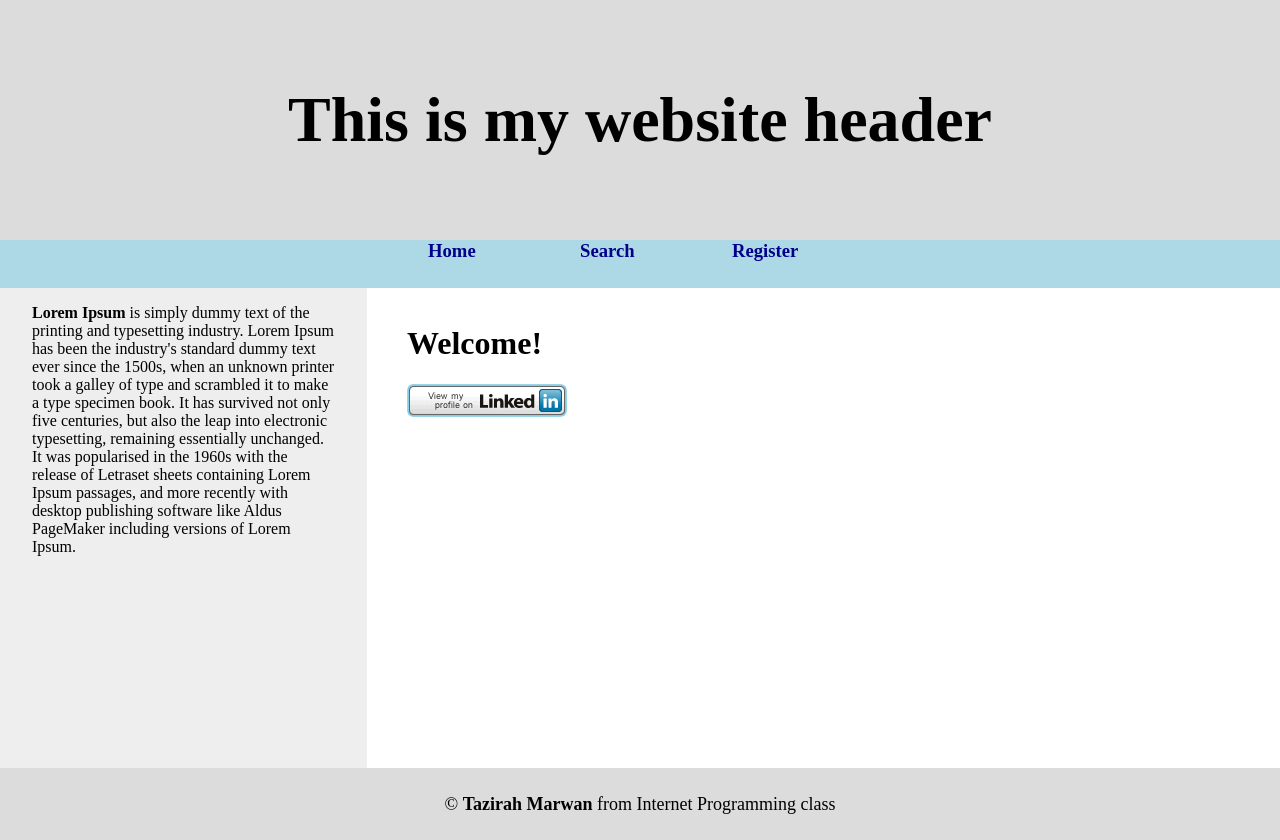
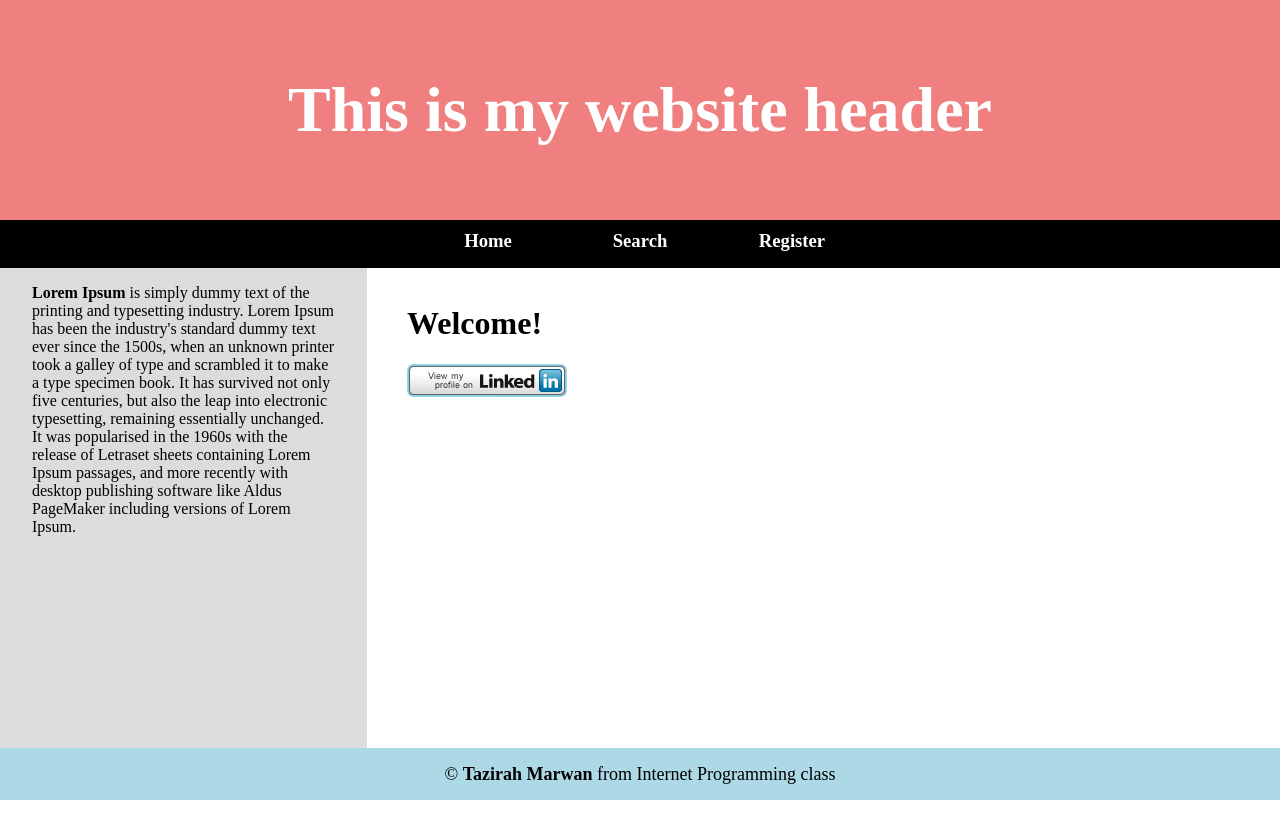
Before and after one commit to tazirahmb/iprog-lab02, a plain HTML site: page index.html in a window 1280 px wide. After the commit the page ends 800 px from the top, so only its background shows below. Drawn offline with Linux system fonts and the light colour scheme.

Commit message:
clean more style

```diff
--- a/css/main.css
+++ b/css/main.css
@@ -9,8 +9,8 @@ padding: 0;
 /* header */
 #my-header {
   width: 100%;
-  background-color: gainsboro;
-  height: 30vh;
+  background-color: lightcoral;
+  height: 27.5vh;
   display: flex;
   justify-content: center;
   align-items: center;
@@ -20,11 +20,12 @@ padding: 0;
   display: inline-flex;
   font-size: 48pt;
   font-weight: bold;
+  color: white;
 }
 
 #my-navbar {
   width: 100%;
-  background-color: lightblue;
+  background-color: black;
   height: 48px;
   display: flex;
   flex-direction: row;
@@ -36,21 +37,21 @@ padding: 0;
   justify-content: center;
 }
 
-#my-navbar .navbar-btn {
-  display: flex;
+#my-navbar .navbar-link {
   text-decoration: none;
   font-size: 14pt;
-  padding: 0 16px;
+  padding: 10px 16px;
   min-width: 120px;
-  color: darkblue;
+  color: white;
   font-weight: bold;
+  text-align: center;
 }
 
-#my-navbar .navbar-btn:hover {
+#my-navbar .navbar-link:hover {
   cursor: pointer;
   transition: 0.25s all;
-  background-color: darkblue;
-  color: white;
+  background-color: rgb(234, 189, 189);
+  color: black;
 }
 
 main {
@@ -61,7 +62,7 @@ main {
 
 #about {
   padding: 16px 32px;
-  background-color: #eee;
+  background-color: gainsboro;
   width: 25%;
 }
 
@@ -72,8 +73,8 @@ main {
 
 #my-footer {
   width: 100%;
-  height: 72px;
-  background-color: gainsboro;
+  height: calc(12.5vh - 48px);
+  background-color: lightblue;
   display: flex;
   justify-content: center;
   align-items: center;
--- a/index.html
+++ b/index.html
@@ -11,9 +11,9 @@
 			<h1>This is my website header</h1>
 		</header>
 		<navbar id="my-navbar">
-			<nav><a href="pages/home.html" class="navbar-btn" target="iframe-target">Home</a></nav>
-			<nav><a href="pages/search.html"class="navbar-btn" target="iframe-target">Search</a></nav>
-			<nav><a href="pages/register.html" class="navbar-btn" target="iframe-target">Register</a></nav>
+			<nav><a href="pages/home.html" class="navbar-link" target="iframe-target">Home</a></nav>
+			<nav><a href="pages/search.html"class="navbar-link" target="iframe-target">Search</a></nav>
+			<nav><a href="pages/register.html" class="navbar-link" target="iframe-target">Register</a></nav>
 		</navbar>
 		<main>
 			<aside id="about"><p>
```
Also changed, not shown: 1 other file.
